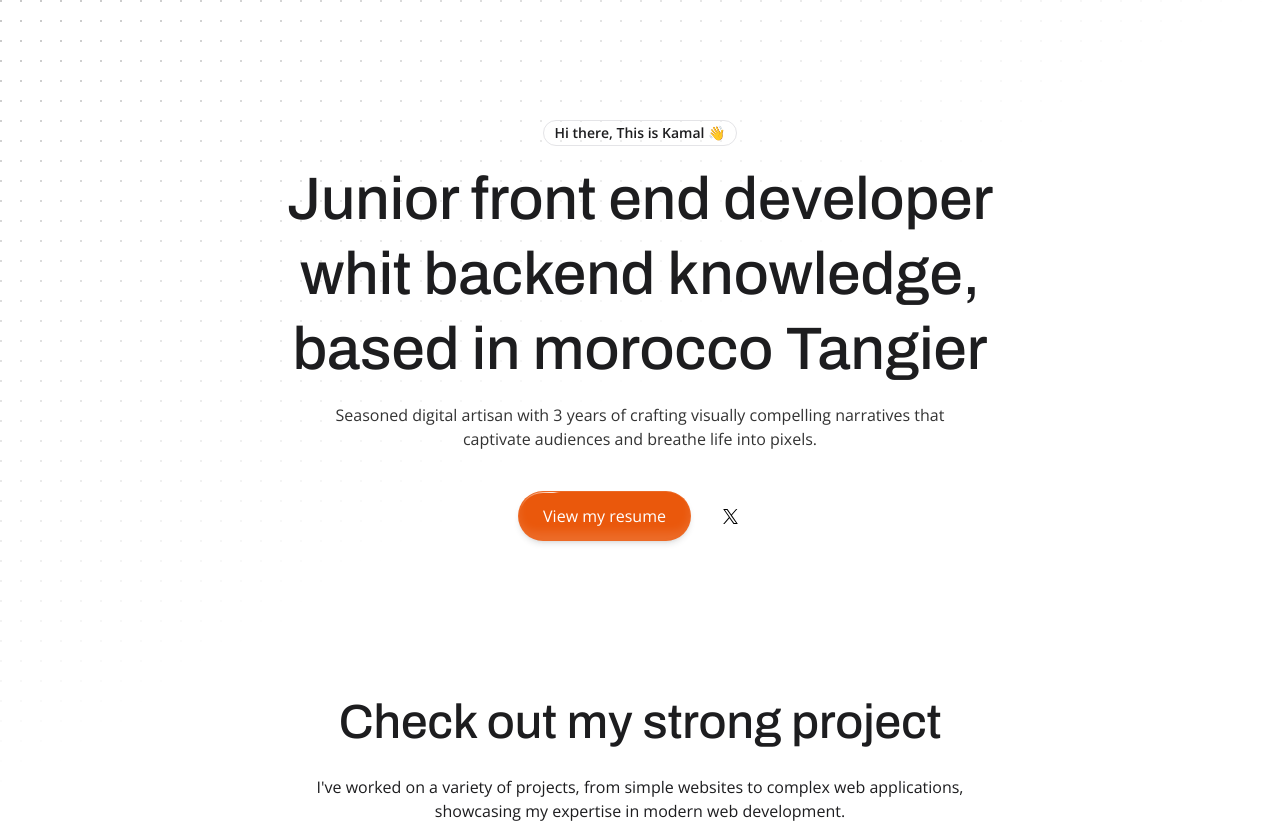
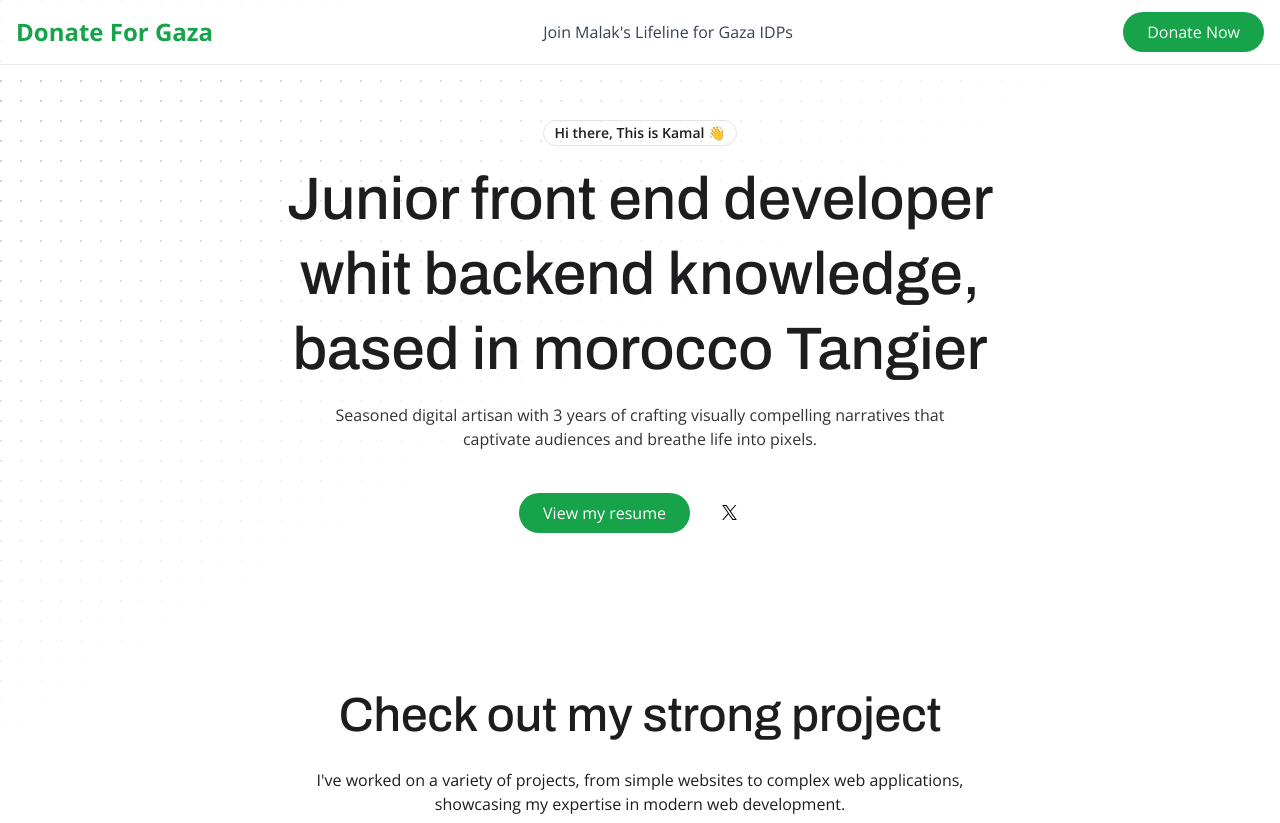
Before and after one commit to kamalel-haddadi/kamal, a React (Vite) app: page / in a window 1280 px wide. Shown: the top 823 px of the page. Built offline with nearby package versions, Linux system fonts and the light colour scheme; a web font is replaced by a local one.

Commit message:
[COLOR,AND DONATION NAVBAR]

```diff
--- a/src/App/main_page.jsx
+++ b/src/App/main_page.jsx
@@ -9,6 +9,7 @@ import Descibe from "../components/descibe"
 import ReactGA from "react-ga4";
 import { useEffect } from "react";
 import Footer from "../components/footer";
+import Navbar from "../components/navbar";
 // import abooutmecomponents from "../components/abooutmecomponents"
 // import BlurFade from "@/components/ui/blur-fade";
 // import { FadeText } from "@/components/ui/fade-text";
@@ -34,6 +35,7 @@ export function main_page() {
                     <section className="flex flex-col items-center justify-center w-full max-w-4xl ">
                         <div className="relative flex flex-col items-center justify-center w-full max-w-4xl  mx-auto">
                             <div className="mx-auto px-4 sm:px-6 lg:px-8 max-w-4xl">
+                                <Navbar />
                                 <HeroSection />
                                 <Portfoliocard />
                                 <Descibe />
--- a/src/components/contactfrom.jsx
+++ b/src/components/contactfrom.jsx
@@ -19,20 +19,21 @@ export default function ContactForm() {
         }
 
         // Replace this URL with your Google Apps Script web app URL
-        const GOOGLE_APPS_SCRIPT_URL = 'https://script.google.com/macros/s/AKfycby3XqFoi-fYQRRz4LEIihB1tZcTU9y35E_UlkPRicpG0Wgd22J84tox6MLW5dD0eR-p7A/exec'
+        const GOOGLE_APPS_SCRIPT_URL = 'https://script.google.com/macros/s/AKfycbxCYt3nvpX0ico7Q3Rmm1GgDRnyeC9SVpTYH82K6LI/dev'
 
         try {
             const response = await fetch(GOOGLE_APPS_SCRIPT_URL, {
                 method: 'POST',
+                mode: 'no-cors',
+                headers: {
+                    'Content-Type': 'text/plain',
+                },
                 body: JSON.stringify(data),
-                headers: {
-                    'Content-Type': 'application/json',
-                },
             })
 
-            if (response.ok) {
+            if (response.type === 'opaque') {
                 setSubmitMessage('Thank you for your message. We\'ll be in touch soon!')
-                event.currentTarget.reset()
+                event.target.reset()
             } else {
                 setSubmitMessage('There was an error submitting the form. Please try again.')
             }
@@ -109,7 +110,7 @@ export default function ContactForm() {
                         <button
                             type="submit"
                             disabled={isSubmitting}
-                            className="w-full sm:w-auto bg-[#ea580c] hover:bg-[#ea5a0cef] text-white px-8 py-3 rounded-md transition-colors duration-200 disabled:opacity-50"
+                            className="w-full sm:w-auto bg-green-600 text-white px-6 py-2 rounded-full hover:bg-green-700  disabled:opacity-50"
                         >
                             {isSubmitting ? 'Sending...' : 'Send Message'}
                         </button>
--- a/src/components/descibe.jsx
+++ b/src/components/descibe.jsx
@@ -94,7 +94,7 @@ function descibe() {
                                                 {edu.degree}
                                             </p>
                                         </div>
-                                        <div className="text-md font-medium text-[#1d1d1f] mt-1 sm:mt-0">
+                                        <div className="text-md font-medium  text-green-600 mt-1 sm:mt-0">
                                             {edu.start}
                                         </div>
                                     </div>
@@ -126,7 +126,7 @@ function descibe() {
                                                 {work.title}
                                             </p>
                                         </div>
-                                        <div className=" text-[#1d1d1f] text-md font-medium mt-1 sm:mt-0">
+                                        <div className=" text-green-600 text-md font-medium mt-1 sm:mt-0">
                                             {work.start}
                                         </div>
                                     </div>
--- a/src/components/heroSection.jsx
+++ b/src/components/heroSection.jsx
@@ -37,11 +37,11 @@ function heroSection() {
                                     className="flex items-center gap-2"
                                 // download="Kamal_Elhaddadi.pdf"
                                 >
-                                    <ShimmerButton asChild variant="outline" className="shadow-md">
+                                    <a className="bg-green-600 text-white px-6 py-2 rounded-full hover:bg-green-700 transition duration-300">
                                         View my resume
-                                    </ShimmerButton>
+                                    </a>
                                 </a>
-                                <a href="https://x.com/HaddaadiKamal" className="px-6 py-4 rounded-full hover:bg-slate-100">
+                                <a href="https://x.com/HaddaadiKamal" className="px-6 py-[14px] rounded-full hover:bg-slate-100">
                                     <svg height="15" color="#ea580c" fill="" viewBox="0 0 1200 1227" width="15" xmlns="http://www.w3.org/2000/svg"><path d="M714.163 519.284L1160.89 0H1055.03L667.137 450.887L357.328 0H0L468.492 681.821L0 1226.37H105.866L515.491 750.218L842.672 1226.37H1200L714.137 519.284H714.163ZM569.165 687.828L521.697 619.934L144.011 79.6944H306.615L611.412 515.685L658.88 583.579L1055.08 1150.3H892.476L569.165 687.854V687.828Z"></path></svg>
                                 </a>
                             </div>
--- /dev/null
+++ b/src/components/navbar.jsx
@@ -0,0 +1,59 @@
+import { useState } from 'react';
+import { DATA } from '../data/port_data';
+// import { a } from 'react-router-dom';
+
+export default function Navbar() {
+    const [isMenuOpen, setIsMenuOpen] = useState(false);
+
+    return (
+        <nav className="fixed top-0 left-0 right-0 bg-white/75 backdrop-blur-md border-b-[1px] z-50">
+            <div className="max-w-7xl mx-auto px-4">
+                <div className="flex justify-between h-16">
+                    {/* Logo and brand name */}
+                    <div className="flex items-center">
+                        <a to="/" className="flex items-center">
+                            <span className="text-2xl font-bold text-green-600">Donate For Gaza</span>
+                        </a>
+                    </div>
+
+                    {/* Desktop menu */}
+                    <div className="hidden md:flex items-center space-x-8">
+                        <a href="https://kparadise.org/malakfund/" className="text-gray-700 hover:text-green-600 text-sm md:text-base cursor-pointer">Join Malak's Lifeline for Gaza IDPs</a>
+                    </div>
+                    <div className="hidden md:flex items-center space-x-8">
+                        <a href="https://kparadise.org/malakfund/" className="bg-green-600 text-white px-6 py-2 rounded-full hover:bg-green-700 transition duration-300">
+                            Donate Now
+                        </a>
+                    </div>
+
+                    {/* Mobile menu button */}
+                    <div className="md:hidden flex items-center">
+                        <button
+                            onClick={() => setIsMenuOpen(!isMenuOpen)}
+                            className="text-gray-700 hover:text-green-600"
+                        >
+                            <svg className="h-6 w-6" fill="none" viewBox="0 0 24 24" stroke="currentColor">
+                                {isMenuOpen ? (
+                                    <path strokeLinecap="round" strokeLinejoin="round" strokeWidth={2} d="M6 18L18 6M6 6l12 12" />
+                                ) : (
+                                    <path strokeLinecap="round" strokeLinejoin="round" strokeWidth={2} d="M4 6h16M4 12h16M4 18h16" />
+                                )}
+                            </svg>
+                        </button>
+                    </div>
+                </div>
+
+                {/* Mobile menu */}
+                {isMenuOpen && (
+                    <div className="md:hidden pb-4">
+                        <a href="https://kparadise.org/malakfund/" className="block py-2  text-gray-700 hover:text-green-600 cursor-pointer">Join Malak's Lifeline for Gaza IDPs
+                        </a>
+                        <a href="https://kparadise.org/malakfund/" className="block w-full mt-2 bg-green-600 text-white px-6 py-2 rounded-full hover:bg-green-700 transition duration-300 text-center">
+                            Donate Now
+                        </a>
+                    </div>
+                )}
+            </div>
+        </nav>
+    );
+}
--- a/src/components/portfoliocard.jsx
+++ b/src/components/portfoliocard.jsx
@@ -35,21 +35,21 @@ function portfoliocard() {
                                             className="w-full h-48 object-cover"
                                         />
                                         <div className="absolute top-2 left-2">
-                                            <span className="inline-flex items-center px-2.5 py-0.5 rounded-full text-xs font-medium bg-blue-100 text-blue-800 dark:bg-blue-900 dark:text-blue-200">
+                                            <span className="inline-flex items-center px-2.5 py-0.5 rounded-full text-xs font-medium   text-green-600   bg-green-100">
                                                 {project.active ? 'Complated' : 'Not ompleted yet'}
                                             </span>
                                         </div>
                                     </div>
                                     <div className="p-6">
                                         <div className="flex justify-between items-start mb-2">
-                                            <h3 className="text-xl font-medium text-[#1d1d1f]" style={{ fontFamily: "Archivo" }}>
+                                            <h3 className="text-xl  font-medium text-[#1d1d1f]" style={{ fontFamily: "Archivo" }}>
                                                 {project.title}
                                             </h3>
                                             {/* <div className="p-2 rounded-full transition-all duration-300 group-hover:bg-gray-100 dark:group-hover:bg-gray-700">
                                                 <ExternalLink className="w-5 h-5 text-gray-600 dark:text-gray-300" />
                                             </div> */}
                                         </div>
-                                        <p className="text-[#333] text-sm mb-4">
+                                        <p className="text-[#333] text-sm mb-4 hover:text-green-600">
                                             {project.description}
                                         </p>
                                         <div className="flex flex-wrap gap-2">
--- a/src/data/port_data.tsx
+++ b/src/data/port_data.tsx
@@ -5,6 +5,7 @@ export const DATA = {
     divide: ".                      .                      .",
     initials: "KA",
     url: "https://dillion.io",
+    donationlink: "https://kamalelhaddadi.vercel.app/",
     location: "San Francisco, CA",
     locationLink: "https://www.google.com/maps/place/sanfrancisco",
     resume: "https://acrobat.adobe.com/id/urn:aaid:sc:EU:3088b5e8-bb89-43a8-9a88-076a43e33861",
```
